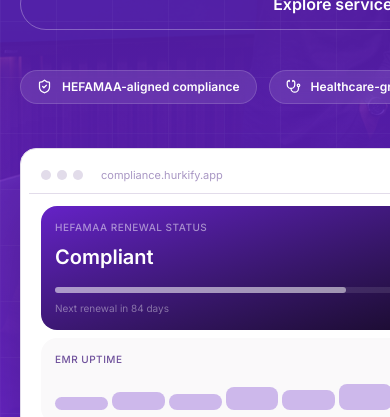
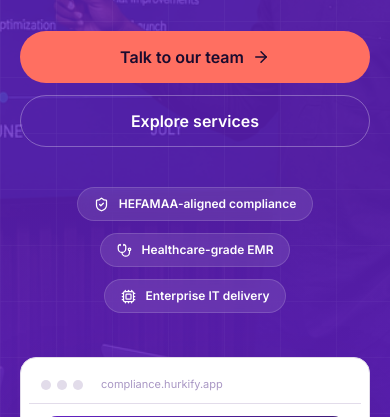
Before and after one commit to BusandCode/hurkify-technology-limited, a Next.js app: page / in a window 390 px wide. Shown: the part 427-844 px from the top of the page. Built offline with nearby package versions, Linux system fonts and the light colour scheme; no server answers.

Commit message:
added images to the projects

```diff
--- a/src/components/ui/button.tsx
+++ b/src/components/ui/button.tsx
@@ -17,7 +17,7 @@ const buttonVariants = cva(
       size: {
         default: "h-11 px-6",
         sm: "h-9 px-4 text-[13px]",
-        lg: "h-13 px-8 text-base",
+        lg: "h-[3.25rem] px-8 text-base",
       },
     },
     defaultVariants: {
--- a/src/sections/contact.tsx
+++ b/src/sections/contact.tsx
@@ -35,14 +35,14 @@ const CONTACT_CHANNELS = [
   {
     icon: Phone,
     label: "Phone",
-    value: "+234 000 000 0000",
-    href: "tel:+2340000000000",
+    value: "+234 9045 083 581",
+    href: "tel: +2349045083581",
   },
   {
     icon: MessageCircle,
     label: "WhatsApp",
     value: "Chat with our team",
-    href: "https://wa.me/2340000000000",
+    href: "https://wa.me/2349045083581",
   },
 ];
 
--- a/src/sections/hero.tsx
+++ b/src/sections/hero.tsx
@@ -60,10 +60,14 @@ export function Hero() {
   return (
     <section
       id="home"
-      className="relative flex min-h-[100svh] scroll-mt-20 items-center overflow-hidden bg-primary pb-16 pt-24 sm:pb-20 sm:pt-28 lg:min-h-screen"
+      className="relative flex min-h-[100svh] scroll-mt-20 items-center bg-primary pb-16 pt-24 sm:pb-20 sm:pt-28 lg:min-h-screen"
     >
-      {/* Swipeable background image carousel */}
-      <div className="absolute inset-0">
+      {/* Swipeable background image carousel — overflow-hidden lives HERE,
+          scoped to just this layer, so it clips the drag/slide animation
+          without ever clipping (and scroll-locking) the text content below
+          on mobile. Putting overflow-hidden on the section itself is what
+          was cutting content off and killing scroll on phones. */}
+      <div className="absolute inset-0 overflow-hidden">
         <AnimatePresence initial={false} custom={direction}>
           <motion.div
             key={index}
@@ -71,6 +75,10 @@ export function Hero() {
             drag="x"
             dragConstraints={{ left: 0, right: 0 }}
             dragElastic={0.2}
+            // Lets the browser take over the gesture the moment it reads as
+            // vertical, so mobile scrolling never gets stuck behind the
+            // horizontal swipe carousel.
+            dragDirectionLock
             onDragEnd={handleDragEnd}
             initial={{ opacity: 0 }}
             animate={{ opacity: 1 }}
@@ -154,14 +162,14 @@ export function Hero() {
             </Link>
           </div>
 
-          <div className="mt-10 flex flex-nowrap gap-3 overflow-x-auto pb-1 sm:mt-12 [scrollbar-width:none] [&::-webkit-scrollbar]:hidden">
+          <div className="mt-10 flex flex-col lg:flex-row items-center lg:items-start lg:flex-nowrap gap-3 overflow-x-auto pb-1 sm:mt-12 scrollbar-none [&::-webkit-scrollbar]:hidden">
             {TRUST_BADGES.map(({ icon: Icon, label }) => (
               <div
                 key={label}
-                className="flex shrink-0 items-center gap-2.5 rounded-full border border-white/15 bg-white/10 px-4 py-2 backdrop-blur-sm"
+                className="flex shrink-0 items-center justify-center text-center gap-2.5 rounded-full border border-white/15 bg-white/10 px-4 py-2 backdrop-blur-sm"
               >
                 <Icon size={15} className="shrink-0 text-white" />
-                <span className="whitespace-nowrap text-xs font-semibold text-white">
+                <span className="whitespace-nowrap text-xs font-semibold text-white text-center">
                   {label}
                 </span>
               </div>
@@ -186,7 +194,7 @@ export function Hero() {
               </span>
             </div>
 
-            <div className="grid grid-cols-3 gap-2 p-3 sm:gap-3 sm:p-4">
+            <div className="grid grid-cols-2 gap-2 p-3 sm:grid-cols-3 sm:gap-3 sm:p-4">
               <div className="col-span-2 rounded-xl bg-gradient-to-br from-primary to-secondary p-3.5 sm:p-4">
                 <p className="text-[10px] font-medium uppercase tracking-wider text-white/50 sm:text-[11px]">
                   HEFAMAA Renewal Status
@@ -202,7 +210,7 @@ export function Hero() {
                 </p>
               </div>
 
-              <div className="rounded-xl bg-mist-50 p-3.5 sm:p-4">
+              <div className="col-span-2 rounded-xl bg-mist-50 p-3.5 sm:col-span-1 sm:p-4">
                 <p className="text-[10px] font-medium uppercase tracking-wider text-mist-600 sm:text-[11px]">
                   Facilities
                 </p>
@@ -214,7 +222,7 @@ export function Hero() {
                 </p>
               </div>
 
-              <div className="col-span-3 rounded-xl bg-mist-50 p-3.5 sm:p-4">
+              <div className="col-span-2 rounded-xl bg-mist-50 p-3.5 sm:col-span-3 sm:p-4">
                 <p className="text-[10px] font-medium uppercase tracking-wider text-mist-600 sm:text-[11px]">
                   EMR Uptime
                 </p>
```
